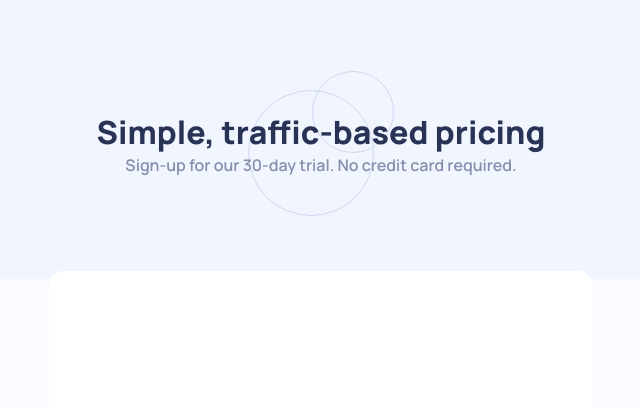
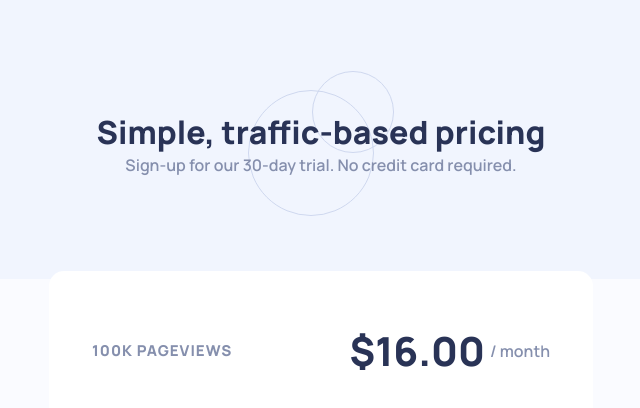
Before and after one commit to kardahim/interactive-pricing-component, a Vue app: page / in a window 1280 px wide. Shown: the top 408 px of the page, without its empty margins (319-959 px from the left). Built offline with nearby package versions, Linux system fonts and the light colour scheme.

Commit message:
add card info

```diff
--- a/src/App.vue
+++ b/src/App.vue
@@ -8,7 +8,13 @@
     <img src="./assets/images/pattern-circles.svg" alt="circles pattern" />
   </div>
   <div class="card">
-    <div class="card__info"></div>
+    <div class="card__info">
+      <div class="card__info__views">{{ pageViews }}k pageviews</div>
+      <div class="card__info__price">
+        <span>${{ price.toFixed(2) }}</span>
+        <span>{{ isYearly ? "year" : "month" }}</span>
+      </div>
+    </div>
     <!-- slider -->
     <div class="card__toogle"></div>
     <div class="card__divider"></div>
@@ -21,6 +27,13 @@ import { defineComponent } from "vue";
 
 export default defineComponent({
   name: "App",
+  data() {
+    return {
+      pageViews: 100,
+      price: 16,
+      isYearly: false,
+    };
+  },
 });
 </script>
 
@@ -85,8 +98,41 @@ export default defineComponent({
     height: 400px;
     background: $pricing-component-background-color;
     border-radius: 15px;
+    padding: 52px 43px 40px;
 
     // TODO: add shadow
+
+    &__info {
+      display: flex;
+      justify-content: space-between;
+      align-items: center;
+
+      &__views {
+        color: $text-color;
+        text-transform: uppercase;
+        font-size: $fs-paragraph;
+        font-weight: $fw-extra-bold;
+        letter-spacing: 1px;
+      }
+
+      &__price {
+        span:nth-child(1) {
+          color: $cta-background-color;
+          font-size: 40px;
+          font-weight: $fw-extra-bold;
+          vertical-align: middle;
+        }
+
+        span:nth-child(2) {
+          vertical-align: middle;
+          color: $text-color;
+          margin-left: 5px;
+          &::before {
+            content: "/ ";
+          }
+        }
+      }
+    }
   }
 }
 </style>
```
